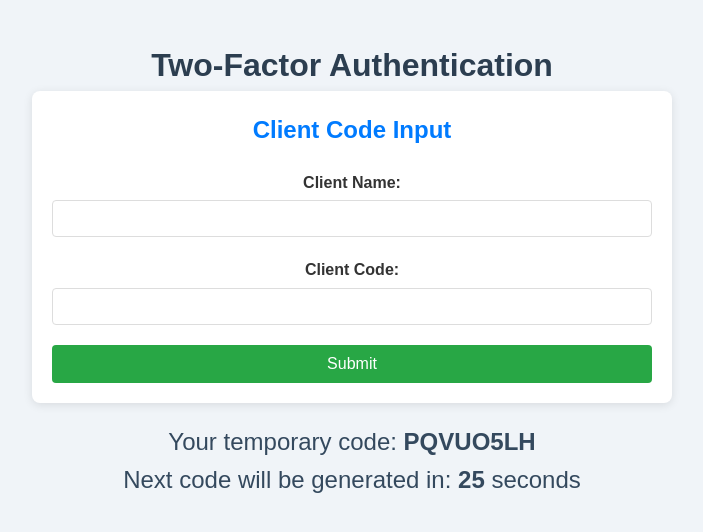
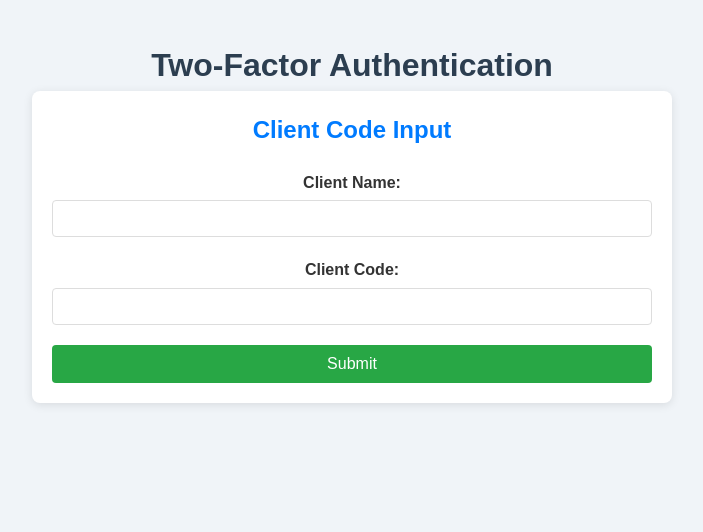
Before and after one commit to Rafael2883Sousa/Client-Authentication, an Angular app: page / in a window 1280 px wide. Shown: the top 532 px of the page, without its empty margins (288-991 px from the left). Built offline with nearby package versions, Linux system fonts and the light colour scheme.

Commit message:
5th commit

```diff
--- a/src/app/app.component.html
+++ b/src/app/app.component.html
@@ -1,5 +1,4 @@
 <div class="app-container">
   <h1>Two-Factor Authentication</h1>
   <app-client-code-input></app-client-code-input>
-  <app-temp-code-display></app-temp-code-display>
 </div>
--- a/src/app/app.component.ts
+++ b/src/app/app.component.ts
@@ -1,11 +1,10 @@
 import { Component } from '@angular/core';
 import { ClientCodeInputComponent } from './components/client-code-input/client-code-input.component';
-import { TempCodeDisplayComponent } from './components/temp-code-display/temp-code-display.component';
 
 @Component({
   selector: 'app-root',
   standalone: true,
-  imports: [ClientCodeInputComponent, TempCodeDisplayComponent],
+  imports: [ClientCodeInputComponent],
   templateUrl: './app.component.html',
   styleUrls: ['./app.component.css']
 })
--- a/src/app/app.routes.ts
+++ b/src/app/app.routes.ts
@@ -3,7 +3,6 @@ import { provideRouter } from '@angular/router';
 import { ClientCodeInputComponent } from './components/client-code-input/client-code-input.component';
 import { TempCodeValidationComponent } from './components/temp-code-validation/temp-code-validation.component';
 
-// Define application routes
 const routes: Routes = [
   { path: '', component: ClientCodeInputComponent }, // Route for client code input
   { path: 'temp-code', component: TempCodeValidationComponent } // Route for temporary code validation
--- a/src/app/components/client-code-input/client-code-input.component.html
+++ b/src/app/components/client-code-input/client-code-input.component.html
@@ -2,10 +2,10 @@
   <h2>Client Code Input</h2>
   <form>
     <label for="clientName">Client Name:</label>
-    <input type="text" id="clientName" [(ngModel)]="clientName" [attr.aria-invalid]="errorMessage ? true : null" [attr.aria-describedby]="errorMessage ? 'clientNameError' : null" name="clientName" />
+    <input type="text" id="clientName" [(ngModel)]="clientName" name="clientName" />
 
     <label for="clientCode">Client Code:</label>
-    <input type="text" id="clientCode" [(ngModel)]="clientCode" [attr.aria-invalid]="errorMessage ? true : null" [attr.aria-describedby]="errorMessage ? 'clientCodeError' : null" name="clientCode" />
+    <input type="text" id="clientCode" [(ngModel)]="clientCode" name="clientCode" />
 
     <button (click)="validateCode()" [disabled]="isSubmitting">
       <span *ngIf="!isSubmitting">Submit</span>
@@ -16,6 +16,12 @@
 
     <div *ngIf="isValidated">
       <p>Temporary Code: <strong>{{ tempCode }}</strong></p>
+      <p>Next code will be generated in: <strong>{{ timeRemaining }}</strong> seconds</p>
+      <label for="userInputTempCode">Enter Temporary Code:</label>
+      <input type="text" id="userInputTempCode" [(ngModel)]="userInputTempCode" name="userInputTempCode"/>
+      <button (click)="validateTempCode()">Validate</button>
+      <p class="success" *ngIf="isValid">Code is valid!</p>
+      <p class="error" *ngIf="!isValid && errorMessage">{{ errorMessage }}</p>
     </div>
   </form>
 </div>
--- a/src/app/components/client-code-input/client-code-input.component.ts
+++ b/src/app/components/client-code-input/client-code-input.component.ts
@@ -1,4 +1,4 @@
-import { Component } from '@angular/core';
+import { Component, OnDestroy } from '@angular/core';
 import { Router } from '@angular/router';
 import { ClientService } from '../../services/client.service';
 import { CommonModule } from '@angular/common';
@@ -6,6 +6,7 @@ import { FormsModule } from '@angular/forms';
 import { catchError } from 'rxjs/operators';
 import { of } from 'rxjs';
 import { TempCodeService } from '../../services/temp-code.service';
+import { TempCodeValidationComponent } from '../temp-code-validation/temp-code-validation.component';
 
 @Component({
   selector: 'app-client-code-input',
@@ -14,7 +15,7 @@ import { TempCodeService } from '../../services/temp-code.service';
   templateUrl: './client-code-input.component.html',
   styleUrls: ['./client-code-input.component.css']
 })
-export class ClientCodeInputComponent {
+export class ClientCodeInputComponent implements OnDestroy {
   clientName: string = ''; // Stores the client's name input
   clientCode: string = ''; // Stores the client's code input
   errorMessage: string = ''; // Stores error messages if validation fails
@@ -24,6 +25,7 @@ export class ClientCodeInputComponent {
   isValidated: boolean = false; // Indicates if the client has been validated
   intervalId: any; // Stores the ID of the interval timer
   timeRemaining: number = 30; // Timer for code regeneration
+  isValid: boolean = false; // Indicates whether the user's input matches the temporary code
 
   constructor(private clientService: ClientService, private tempCodeService: TempCodeService, private router: Router) { }
 
@@ -43,13 +45,45 @@ export class ClientCodeInputComponent {
         if (isValid) {
           this.errorMessage = ''; // Clear error message if valid
           this.isValidated = true; // Mark the client as validated
-          this.tempCode = this.tempCodeService.generateTempCode(); // Generate the temporary code
+          this.generateTempCode(); // Generate the temporary code
           console.log('Valid'); //for debugging purposes
-          this.router.navigate(['/temp-code', { name: this.clientName }]); // Redirect to the temporary code page
+          // this.router.navigate(['/temp-code', { name: this.clientName }]); // Redirect to the temporary code page
+          this.startTimer(); // Start the timer for code regeneration
         } else {
           this.errorMessage = 'Invalid client name or code.'; // Show error message if invalid
         }
       });
   }
 
+  generateTempCode() {
+    this.tempCode = this.tempCodeService.generateTempCode();
+  }
+
+  // Method to start the countdown timer for code regeneration
+  startTimer() {
+    this.intervalId = setInterval(() => {
+      if (this.timeRemaining > 0) {
+        this.timeRemaining--;
+      } else {
+        this.generateTempCode();
+        this.timeRemaining = 30;
+      }
+    }, 1000);
+  }
+
+  // Method to validate the user's input against the temporary code
+  validateTempCode() {
+    if (this.userInputTempCode === this.tempCode) {
+      this.isValid = true; // Set to true if the code matches
+      this.errorMessage = ''; // Clear error message if valid
+    } else {
+      this.isValid = false; // Set to false if the code doesn't match
+      this.errorMessage = 'Invalid temporary code.'; // Show error message if invalid
+    }
+  }
+
+  // Method to clear the timer when the component is destroyed
+  ngOnDestroy() {
+    clearInterval(this.intervalId);
+  }
 }
--- a/src/app/components/temp-code-display/temp-code-display.component.css
+++ /dev/null
@@ -1,8 +0,0 @@
-div {
-    margin: 20px 0;
-  }
-
-p {
-    font-size: 1.5em;
-    color: #34495e;
-  }
--- a/src/app/components/temp-code-display/temp-code-display.component.html
+++ /dev/null
@@ -1,4 +0,0 @@
-<div>
-    <p>Your temporary code: <strong>{{ tempCode }}</strong></p>
-    <p>Next code will be generated in: <strong>{{ timeRemaining }}</strong> seconds</p>
-</div>
--- a/src/app/components/temp-code-display/temp-code-display.component.ts
+++ /dev/null
@@ -1,36 +0,0 @@
-import { Component, OnInit, OnDestroy } from '@angular/core';
-import { CommonModule } from '@angular/common';
-
-@Component({
-  selector: 'app-temp-code-display',
-  standalone: true,
-  imports: [CommonModule],
-  templateUrl: './temp-code-display.component.html',
-  styleUrls: ['./temp-code-display.component.css']
-})
-export class TempCodeDisplayComponent implements OnInit, OnDestroy {
-  tempCode: string = '';
-  intervalId: any;
-  timeRemaining: number = 30;
-
-
-  ngOnInit() {
-    this.generateTempCode();
-    this.intervalId = setInterval(() => {
-      if (this.timeRemaining > 0) {
-        this.timeRemaining--;
-      } else {
-        this.generateTempCode();
-        this.timeRemaining = 30;
-      }
-    }, 1000);
-  }
-
-  ngOnDestroy() {
-    clearInterval(this.intervalId);
-  }
-
-  generateTempCode() {
-    this.tempCode = Math.random().toString(36).substr(2, 8).toUpperCase();
-  }
-}
--- a/src/app/components/temp-code-validation/temp-code-validation.component.html
+++ b/src/app/components/temp-code-validation/temp-code-validation.component.html
@@ -1,4 +1,4 @@
-<div class="container">
+<!-- <div class="container">
     <h2>Temporary Code for {{ clientName }}</h2>
     <p>Temporary Code: {{ tempCode }}</p>
 
@@ -10,3 +10,4 @@
     <p class="success" *ngIf="isValid">Code is valid!</p>
     <p class="error" *ngIf="!isValid && errorMessage">{{ errorMessage }}</p>
 </div>
+    -->
--- a/src/app/components/temp-code-validation/temp-code-validation.component.ts
+++ b/src/app/components/temp-code-validation/temp-code-validation.component.ts
@@ -26,14 +26,4 @@ export class TempCodeValidationComponent implements OnInit {
     this.tempCode = this.tempCodeService.generateTempCode(); // Generate a temporary code
   }
 
-  // Method to validate the user's input against the temporary code
-  validateTempCode() {
-    if (this.userInputCode === this.tempCode) {
-      this.isValid = true; // Set to true if the code matches
-      this.errorMessage = ''; // Clear error message if valid
-    } else {
-      this.isValid = false; // Set to false if the code doesn't match
-      this.errorMessage = 'Invalid temporary code.'; // Show error message if invalid
-    }
-  }
 }
--- a/src/app/services/client.service.ts
+++ b/src/app/services/client.service.ts
@@ -23,12 +23,6 @@ export class ClientService {
   getClients(): Observable<{ [key: string]: Client }> {
     return this.http.get<{ [key: string]: Client }>(this.clientsUrl);
   }
-  // getClients(): Observable<{ [key: string]: Client }> {
-  //   //console.log( 'Log in screen ',this.http.get<any>('assets/clients.json')
-  //   /*this.http.get<{ [key: string]: Client }>(this.clientsUrl)*/ //);
-  //   return this.http.get<any>('assets/clients.json');
-  //   //return this.http.get<{ [key: string]: Client }>(this.clientsUrl);
-  // }
 
   // Method to validate the client name and code
   validateClient(name: string, code: string): Observable<boolean> {
```
Also changed, not shown: 1 other file (tests, documents, lock files or other folders).
